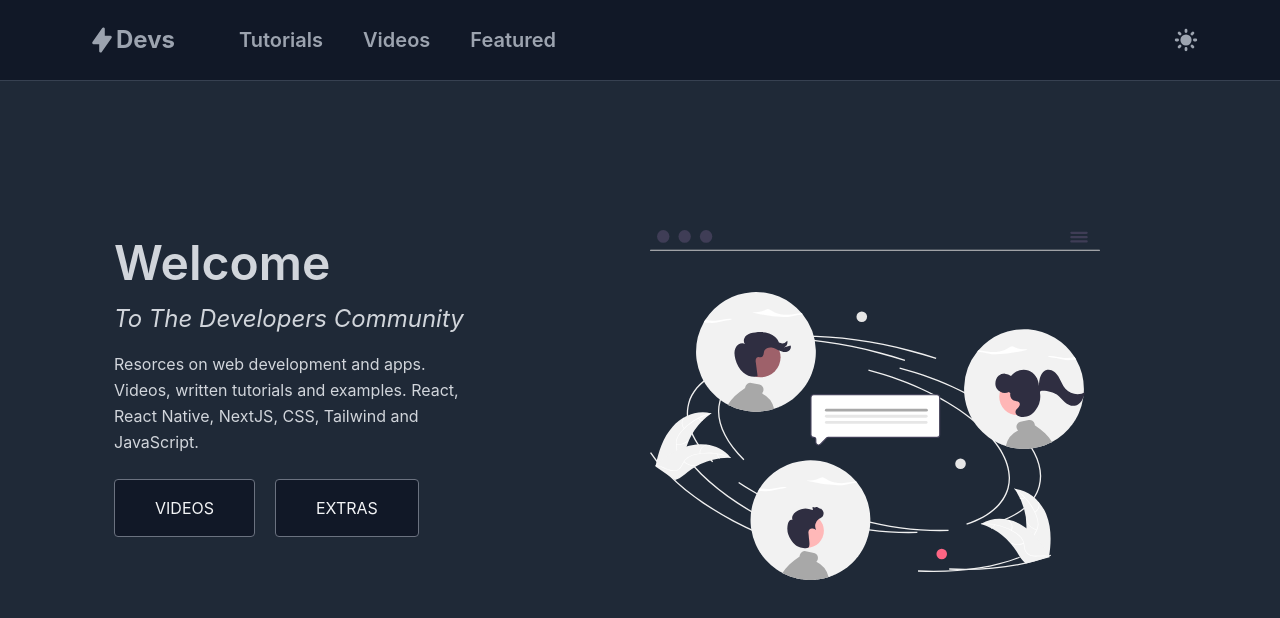
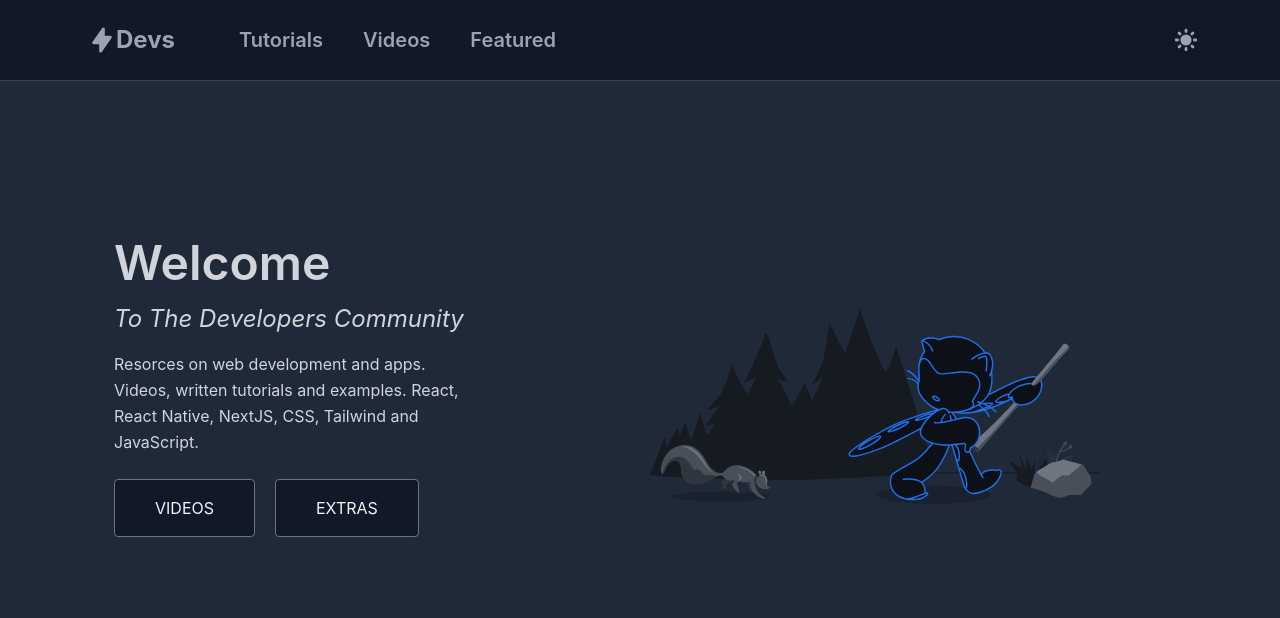
Before and after one commit to brianartea/responsive-website-clerk-light-dark, a Next.js app: page / in a window 1280 px wide. Both pictures are taken after a click on the button 1186 px from the left and 40 px from the top of the page. Shown: the top 618 px of the page. Built offline with nearby package versions, Linux system fonts and the light colour scheme.

Commit message:
added svg

```diff
--- a/components/HeroGrid.js
+++ b/components/HeroGrid.js
@@ -41,7 +41,7 @@ function HeroGrid() {
               width={450}
               height={450}
               className="h-[450px] object-contain"
-              src="/undraw_community_re_cyrm.svg"
+              src="/github-dark.svg"
               alt="hero-image"
             />
           ) : (
```
Also changed, not shown: public/github-dark.svg (added).
